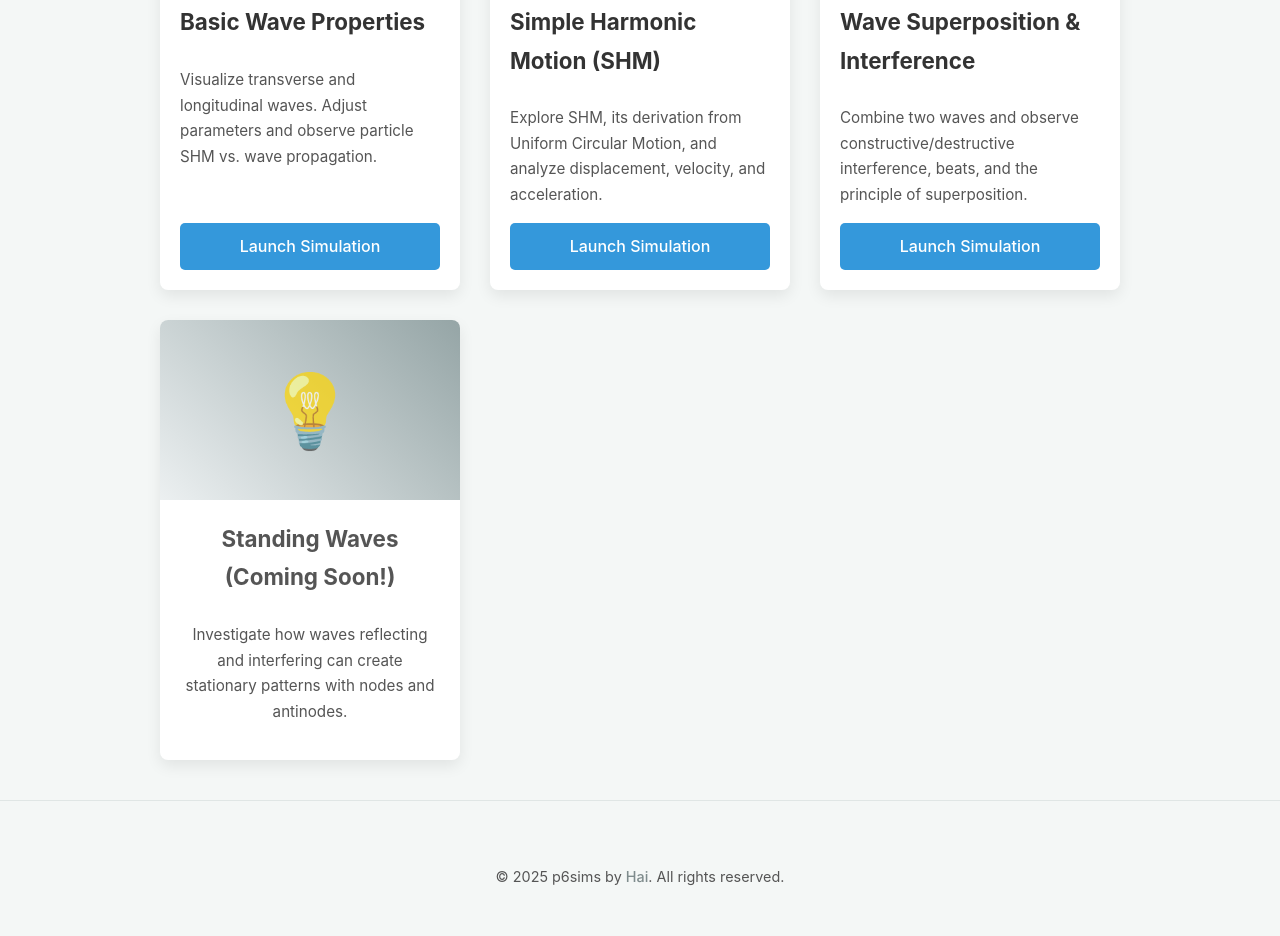
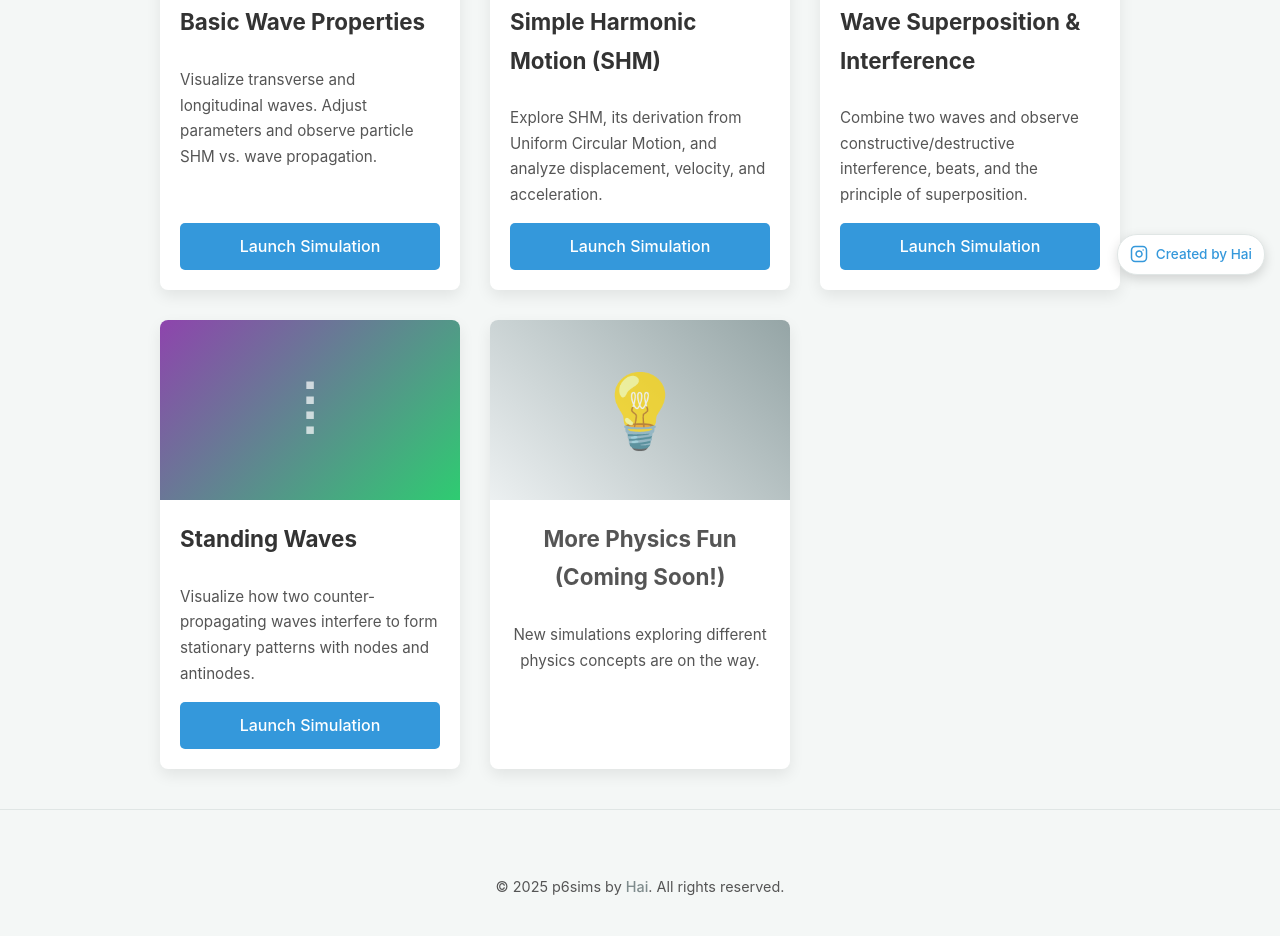
Before and after one commit to HaiFaizul/p6sims, a plain HTML site: page waves-vibration.html in a window 1280 px wide. Shown: the part 510-1446 px from the top of the page. Drawn offline with Linux system fonts and the light colour scheme.

Commit message:
Update waves-vibration.html

```diff
--- a/waves-vibration.html
+++ b/waves-vibration.html
@@ -7,16 +7,17 @@
     <style>
         :root {
             --primary-color: #3498db; --secondary-color: #2ecc71;
-            --accent-color-wave: #e74c3c; --accent-color-placeholder: #95a5a6;
-            --accent-color-shm: #f1c40f;
-            --accent-color-superposition: #9b59b6; /* Purple for superposition */
+            --accent-color-wave: #e74c3c; --accent-color-shm: #f1c40f;
+            --accent-color-superposition: #9b59b6; /* Existing color for superposition */
+            --accent-color-standing: #8e44ad;      /* New color for standing waves (another shade of purple) */
+            --accent-color-placeholder: #95a5a6;
             --text-color: #333; --light-text-color: #555; --bg-color: #f4f7f6;
             --card-bg-color: #ffffff; --border-color: #e0e6e5;
             --hover-shadow: 0 10px 30px rgba(0, 0, 0, 0.1);
             --card-shadow: 0 6px 15px rgba(0, 0, 0, 0.08);
             --link-color: var(--primary-color);
         }
-        body { font-family: -apple-system, BlinkMacSystemFont, "Segoe UI", Roboto, Helvetica, Arial, sans-serif; margin: 0; padding: 0; background-color: var(--bg-color); color: var(--text-color); line-height: 1.7; }
+        body { font-family: -apple-system, BlinkMacSystemFont, "Segoe UI", Roboto, Helvetica, Arial, sans-serif; margin: 0; padding: 0; background-color: var(--bg-color); color: var(--text-color); line-height: 1.7; padding-bottom: 60px; /* Space for fixed insta popup */ }
         .container { width: 90%; max-width: 960px; margin: 0 auto; padding: 20px 0; }
         /* Header */
         .site-header { background-color: var(--card-bg-color); padding: 15px 0; border-bottom: 1px solid var(--border-color); box-shadow: 0 2px 5px rgba(0,0,0,0.05); }
@@ -43,6 +44,10 @@
         .shm-sim-thumbnail::before { content: "⇄"; font-size: 3em; opacity: 0.7; font-family: "Apple Symbols", "Segoe UI Symbol", "Noto Color Emoji"; }
         .superposition-sim-thumbnail { background: linear-gradient(135deg, var(--accent-color-superposition) 0%, var(--primary-color) 100%); }
         .superposition-sim-thumbnail::before { content: "∿"; font-size: 3em; opacity: 0.7; font-family: "Apple Symbols", "Segoe UI Symbol", "Noto Color Emoji"; }
+        /* **** NEW Thumbnail style for Standing Wave **** */
+        .standing-wave-thumbnail { background: linear-gradient(135deg, var(--accent-color-standing) 0%, var(--secondary-color) 100%); }
+        .standing-wave-thumbnail::before { content: "⦙"; /* You can use "|||" or other symbols for nodes/antinodes visual*/ font-size: 3em; opacity: 0.7; font-family: "Apple Symbols", "Segoe UI Symbol", "Noto Color Emoji"; }
+
         .placeholder-card .card-thumbnail-area { background: linear-gradient(45deg, #ecf0f1, var(--accent-color-placeholder)); }
         .placeholder-card .card-thumbnail-area::before { content: "💡"; font-size: 3em; opacity: 0.7; }
         .simulation-card .card-content { padding: 20px; flex-grow: 1; display: flex; flex-direction: column; }
@@ -56,17 +61,24 @@
         .site-footer { text-align: center; padding: 30px 20px; border-top: 1px solid var(--border-color); font-size: 0.9em; color: var(--light-text-color); }
         .site-footer a#creatorLinkTopic, .site-footer a { color: #7f8c8d; font-weight: 500; text-decoration: none; transition: color 0.2s ease; }
         .site-footer a#creatorLinkTopic:hover, .site-footer a:hover { color: var(--secondary-color); }
+        /* Instagram Pop-up Styles */
+        .insta-popup { position: fixed; bottom: 15px; right: 15px; background-color: var(--card-bg-color); color: var(--text-color); padding: 0; border-radius: 20px; box-shadow: 0 4px 12px rgba(0,0,0,0.15); font-size: 0.85em; z-index: 1000; border: 1px solid var(--border-color); }
+        .insta-popup a { display: flex; align-items: center; color: var(--primary-color); text-decoration: none; font-weight: 500; padding: 8px 12px; }
+        .insta-popup img, .insta-popup svg { width: 18px; height: 18px; margin-right: 8px; vertical-align: middle; }
+        .insta-popup a:hover { text-decoration: underline; background-color: #f0f0f0; border-radius: 20px; }
         /* Responsive */
-        @media (max-width: 768px) { .page-header h1 { font-size: 2em; } .site-header .container { flex-direction: column; gap: 10px;} .nav-links { margin-top: 10px; } .nav-links a { margin-left: 0; margin-right: 15px;} }
-        @media (max-width: 480px) { .page-header h1 { font-size: 1.7em; } .logo { font-size: 1.6em; } .card-thumbnail-area { height: 150px; font-size: 1.3em; } .wave-sim-thumbnail::before, .placeholder-card .card-thumbnail-area::before, .shm-sim-thumbnail::before, .superposition-sim-thumbnail::before { font-size: 2.5em; } .simulation-card h3 { font-size: 1.2em; } .simulation-card p { font-size: 0.9em; } .simulation-card .btn { padding: 8px 15px; font-size: 0.9em;} }
+        @media (max-width: 768px) { .page-header h1 { font-size: 2em; } .site-header .container { flex-direction: column; gap: 10px;} .nav-links { margin-top: 10px; } .nav-links a { margin-left: 0; margin-right: 15px;} .insta-popup{ font-size:0.8em;} .insta-popup a { padding: 6px 10px;} }
+        @media (max-width: 480px) { .page-header h1 { font-size: 1.7em; } .logo { font-size: 1.6em; } .card-thumbnail-area { height: 150px; font-size: 1.3em; } .wave-sim-thumbnail::before, .shm-sim-thumbnail::before, .superposition-sim-thumbnail::before, .standing-wave-thumbnail::before, .placeholder-card .card-thumbnail-area::before { font-size: 2.5em; } .simulation-card h3 { font-size: 1.2em; } .simulation-card p { font-size: 0.9em; } .simulation-card .btn { padding: 8px 15px; font-size: 0.9em;} .insta-popup{ bottom: 10px; right: 10px;}}
     </style>
 </head>
 <body>
 
     <header class="site-header">
         <div class="container">
+            <!-- UPDATED LINK according to your request -->
             <a href="../p6sims" class="logo">p6<span>sims</span></a>
             <nav class="nav-links">
+                <!-- UPDATED LINKS according to your request -->
                 <a href="../p6sims#simulations">All Simulations</a>
                 <a href="../p6sims#about">About</a>
             </nav>
@@ -77,6 +89,7 @@
          <div class="container">
             <h1>Waves & Vibration</h1>
              <div class="breadcrumb">
+                 <!-- UPDATED LINK according to your request -->
                  <a href="../p6sims">← Back to All Topics</a>
              </div>
         </div>
@@ -85,7 +98,6 @@
     <main class="main-content container">
         <div class="simulations-grid">
 
-            <!-- Card for Basic Wave Properties simulation -->
             <div class="simulation-card">
                 <div class="card-thumbnail-area wave-sim-thumbnail"></div>
                 <div class="card-content">
@@ -95,7 +107,6 @@
                 </div>
             </div>
 
-            <!-- Card for SHM Simulation -->
             <div class="simulation-card">
                 <div class="card-thumbnail-area shm-sim-thumbnail"></div>
                 <div class="card-content">
@@ -105,31 +116,48 @@
                 </div>
             </div>
 
-            <!-- NEW Card for Superposition & Interference Simulation -->
             <div class="simulation-card">
-                <div class="card-thumbnail-area superposition-sim-thumbnail">
-                    <!-- Visual hint for superposition -->
-                </div>
+                <div class="card-thumbnail-area superposition-sim-thumbnail"></div>
                 <div class="card-content">
                     <h3>Wave Superposition & Interference</h3>
                     <p>Combine two waves and observe constructive/destructive interference, beats, and the principle of superposition.</p>
                     <a href="waves_and_vibration/3_superposition_interference/index.html" class="btn">Launch Simulation</a>
                 </div>
             </div>
+
+            <!-- **** NEW CARD FOR STANDING WAVES SIMULATION **** -->
+            <div class="simulation-card">
+                <div class="card-thumbnail-area standing-wave-thumbnail">
+                    <!-- Visual hint for standing waves -->
+                </div>
+                <div class="card-content">
+                    <h3>Standing Waves</h3>
+                    <p>Visualize how two counter-propagating waves interfere to form stationary patterns with nodes and antinodes.</p>
+                    <a href="waves_and_vibration/4_standing_waves/index.html" class="btn">Launch Simulation</a>
+                </div>
+            </div>
             <!-- ********************************************* -->
 
+
+            <!-- Placeholder for future simulations in this topic -->
              <div class="simulation-card placeholder-card">
                  <div class="card-thumbnail-area"></div>
                  <div class="card-content">
-                    <h3>Standing Waves (Coming Soon!)</h3> <!-- Example next sim -->
-                    <p>Investigate how waves reflecting and interfering can create stationary patterns with nodes and antinodes.</p>
+                    <h3>More Physics Fun (Coming Soon!)</h3>
+                    <p>New simulations exploring different physics concepts are on the way.</p>
                 </div>
             </div>
 
-            <!-- Add more cards for simulations within this topic as needed -->
-
         </div>
     </main>
+
+    <!-- NEW Instagram Pop-up Div for this page -->
+    <div class="insta-popup">
+        <a href="https://www.instagram.com/hai_faizul/" target="_blank" rel="noopener noreferrer">
+            <svg xmlns="http://www.w3.org/2000/svg" width="18" height="18" viewBox="0 0 24 24" fill="none" stroke="currentColor" stroke-width="2" stroke-linecap="round" stroke-linejoin="round"><rect x="2" y="2" width="20" height="20" rx="5" ry="5"></rect><path d="M16 11.37A4 4 0 1 1 12.63 8 4 4 0 0 1 16 11.37z"></path><line x1="17.5" y1="6.5" x2="17.51" y2="6.5"></line></svg>
+            <span>Created by Hai</span>
+        </a>
+    </div>
 
     <footer class="site-footer">
         <div class="container">
```
